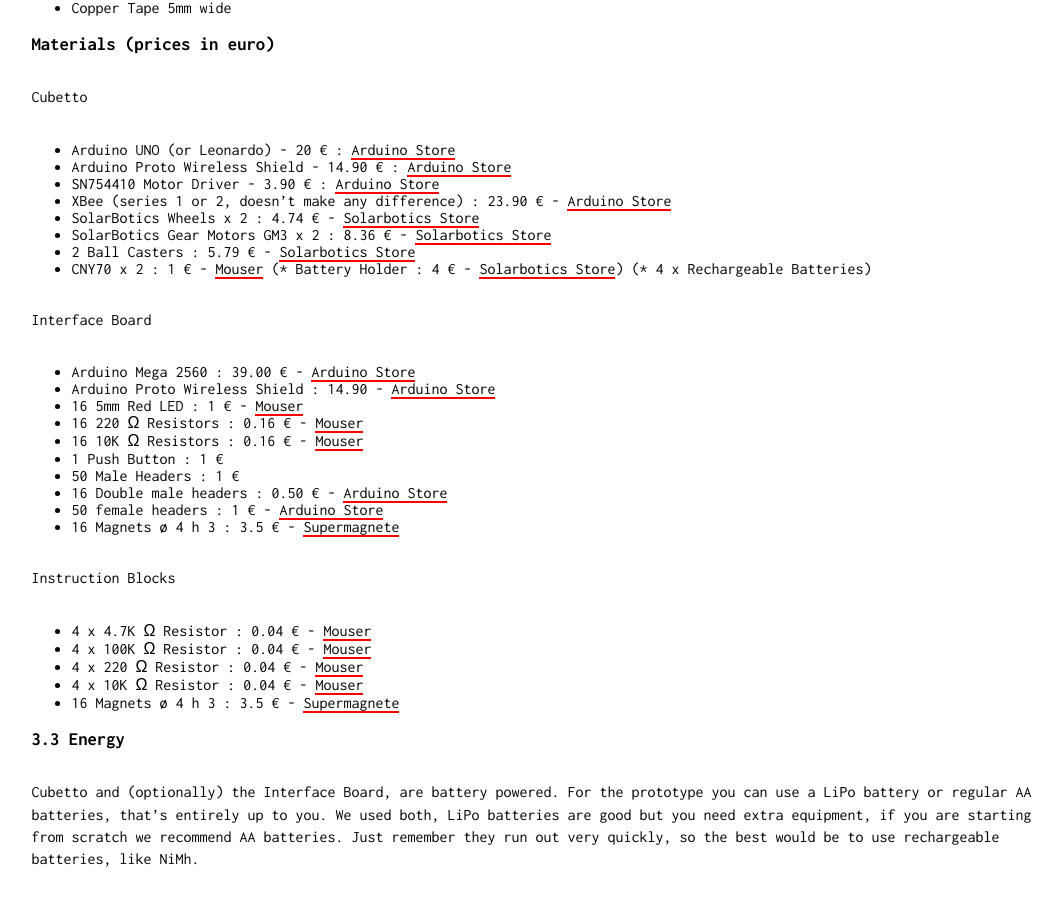
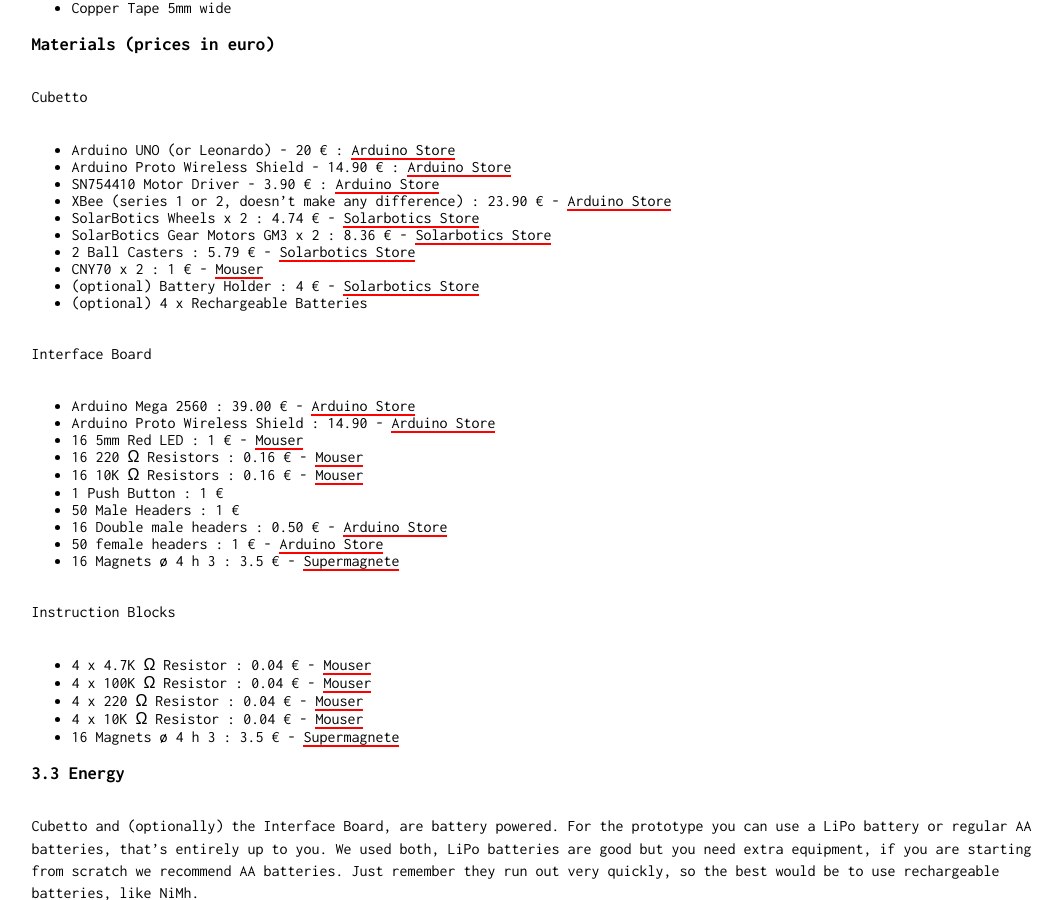
Before and after one commit to primo-io/prototype-documentation, a Jekyll site: the page built from index.md, in a window 1280 px wide and 900 px high, scrolled down 8536 px. Shown: the whole window, without its empty margins (103-1165 px from the left). Built offline with Jekyll 4.4.1, drawn with Linux system fonts in a browser that asks for light colours; Markdown is read by kramdown in place of the engine named in the settings.

Commit message:
update index.md

```diff
--- a/index.md
+++ b/index.md
@@ -115,8 +115,8 @@
 * SolarBotics Gear Motors GM3 x 2 : 8.36 € - [Solarbotics Store](https://solarbotics.com/product/gm3/)
 * 2 Ball Casters : 5.79 € - [Solarbotics Store](https://solarbotics.com/product/23160/)
 * CNY70 x 2 : 1 € - [Mouser](http://uk.mouser.com/ProductDetail/Vishay/CNY70/?qs=%2fha2pyFaduj8YpDhNNtXszq4w32cl%2fAjUjdOwQUvJUM%3d)
-(* Battery Holder : 4 € - [Solarbotics Store](https://solarbotics.com/product/bholdaa_4_cell/))
-(* 4 x Rechargeable Batteries)
+* (optional) Battery Holder : 4 € - [Solarbotics Store](https://solarbotics.com/product/bholdaa_4_cell/)
+* (optional) 4 x Rechargeable Batteries
 
 Interface Board
 
```
